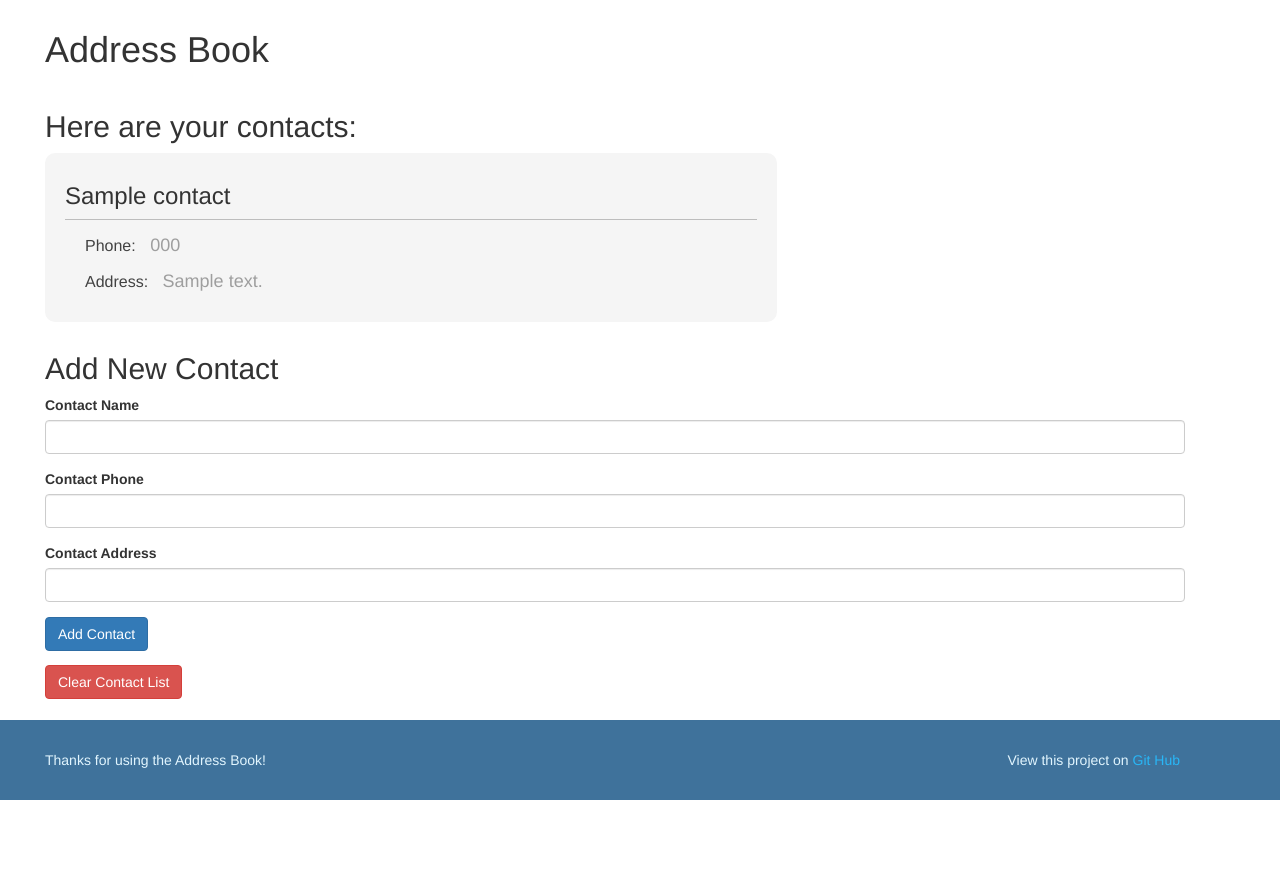
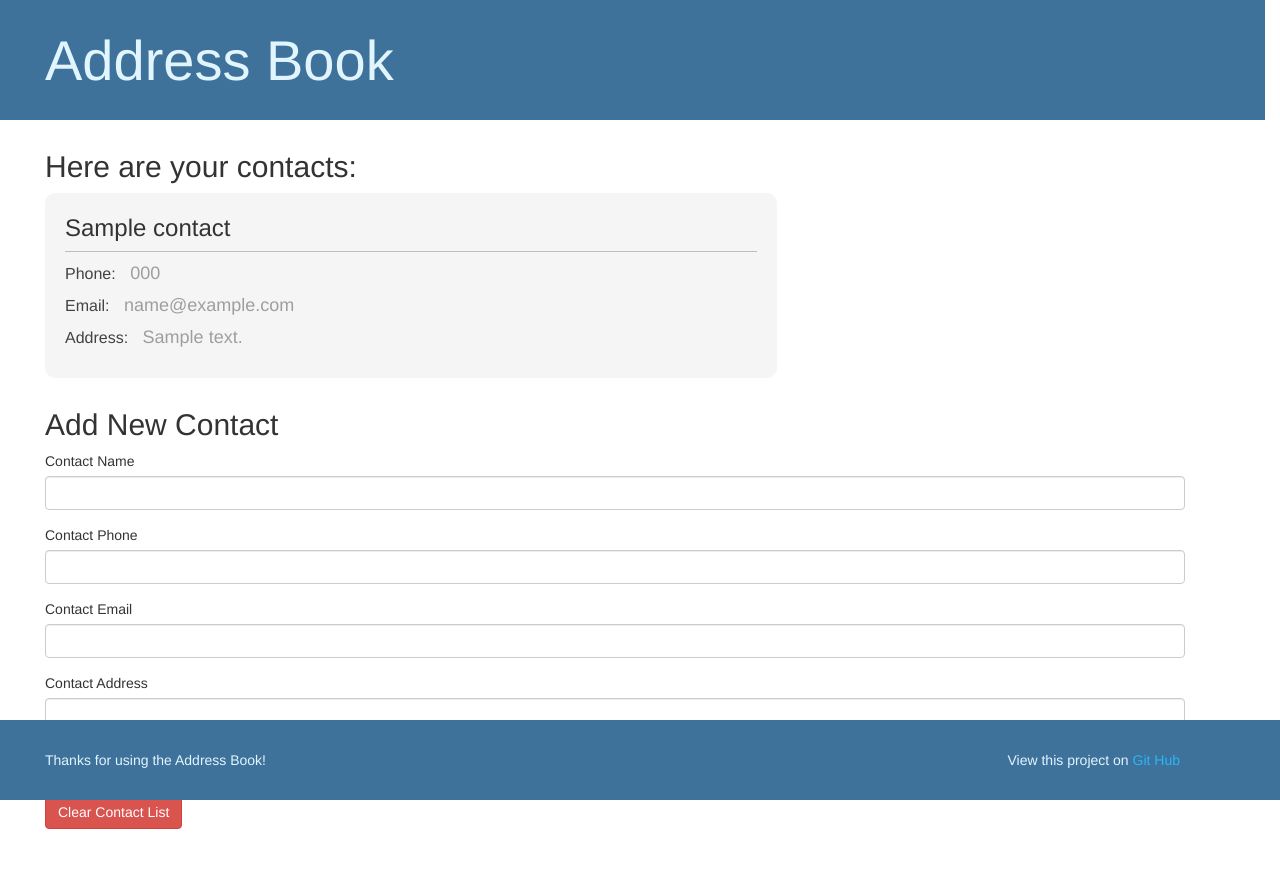
Before and after one commit to mckenro/address-book-app, a PHP site: template views/contacts.html.twig in a window 1280 px wide. After the commit the page ends 829 px from the top, so only its background shows below. Run offline with PHP 8.4, Linux system fonts and the light colour scheme; the template is opened without the code that fills it: most values are stand-ins (such as "Sample title", 1, 10 or a date in 2020); some libraries are stand-ins or nearby versions.

Commit message:
add email to contact class add additional page styling

```diff
--- a/app/app.php
+++ b/app/app.php
@@ -16,7 +16,7 @@
     });
 
     $app->post("/contacts", function() use ($app) {
-        $contact = new Contact($_POST['name'], $_POST['phone'], $_POST['address']);
+        $contact = new Contact($_POST['name'], $_POST['phone'], $_POST['email'], $_POST['address']);
         $contact->save();
         return $app['twig']->render('create_contact.html.twig', array('newcontact' => $contact));
     });
--- a/views/contacts.html.twig
+++ b/views/contacts.html.twig
@@ -1,11 +1,16 @@
 {% include 'head.html.twig' %}
+<div class="head">
+  <div class="container-fluid">
     <h1>Address Book</h1>
+  </div>
+</div>
     {% if contacts is not empty %}
         <h2>Here are your contacts:</h2>
             {% for contact in contacts %}
             <div class="view-contact">
                 <h3>{{ contact.getName }}</h3>
                 <h4><span class="prefix"> Phone: </span>{{ contact.getPhone }}</h4>
+                <h4><span class="prefix"> Email: </span>{{ contact.getEmail }}</h4>
                 <h4><span class="prefix"> Address: </span> {{ contact.getAddress }}</h4>
             </div>
             {% endfor %}
@@ -21,6 +26,10 @@
           <input id='phone' class='form-control' name='phone' type='number' required>
         </div>
         <div class = "form-group">
+          <label for='email'>Contact Email</label>
+          <input id='email' class='form-control' name='email' type='email' required>
+        </div>
+        <div class = "form-group">
           <label for='address'>Contact Address</label>
           <input id='address' class='form-control' name='address' type='text' required>
         </div>
--- a/views/create_contact.html.twig
+++ b/views/create_contact.html.twig
@@ -2,6 +2,7 @@
     <h1>You added a new contact!</h1>
     <p>{{ newcontact.getName }}</p>
     <p>{{ newcontact.getPhone }}</p>
+    <p>{{ newcontact.getEmail }}</p>
     <p>{{ newcontact.getAddress }}</p>
     <p><a href='/'>View your address book.</a></p>
 {% include 'footer.html.twig' %}
--- a/web/css/styles.css
+++ b/web/css/styles.css
@@ -23,19 +23,41 @@ h1 {
   margin-bottom: 40px;
 }
 
+h2 {
+  font-weight: 300;
+}
+
+label {
+  font-weight: 300;
+}
+
 .view-contact h3 {
   border-bottom: 1px solid #bdbdbd;
   padding-bottom: 10px;
+  margin-top: 12px;
 }
 
 .view-contact h4 {
-  margin-left: 20px;
+  font-weight: 300;
   color: #9e9e9e;
-  padding-top: 6px;
+  padding-top: 2px;
 }
 
 .form-group {
   margin-right: 80px;
+}
+
+.head {
+  margin-left: -45px;
+  margin-bottom: 30px;
+  height: 120px;
+  background: #3F729B;
+}
+
+.head h1 {
+  font-size: 56px;
+  font-weight: 100;
+  color: #e1f5fe;
 }
 
 .prefix {
```
Also changed, not shown: src/Contact.php (+16 -4 lines).
